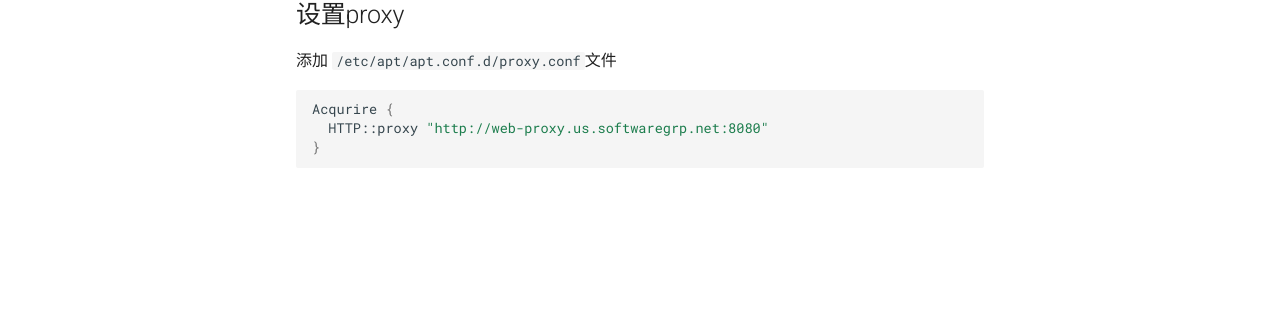
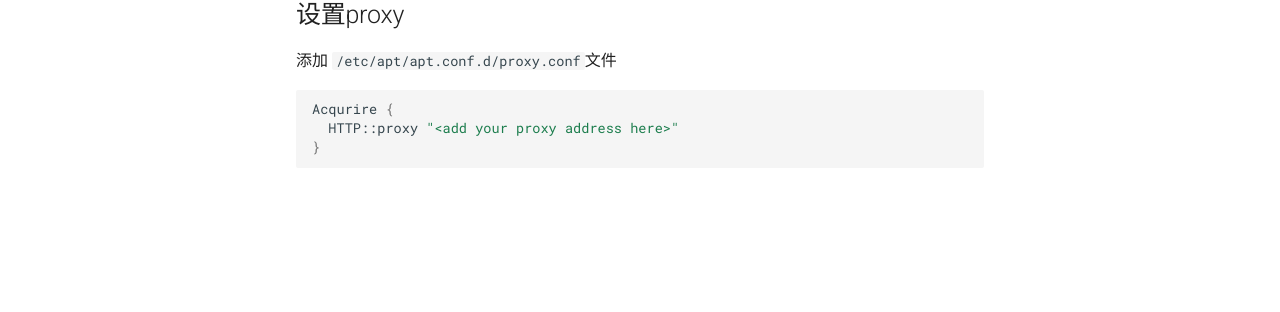
Before and after one commit to zhoukaidev/ks_blog, an MkDocs documentation site: the page built from docs/shell/linux/apt.md, in a window 1280 px wide. Shown: the part 296-608 px from the top of the page. Built offline with MkDocs 1.6.1 and Material for MkDocs 9.7.7, drawn with Linux system fonts in a browser that asks for light colours; comment, search, counter and statistics services are not loaded; some of the changed lines change nothing that is shown.

Commit message:
Update apt.md

````diff
--- a/docs/shell/linux/apt.md
+++ b/docs/shell/linux/apt.md
@@ -8,6 +8,6 @@
 
 ```shell
 Acqurire {
-  HTTP::proxy "http://web-proxy.us.softwaregrp.net:8080"
+  HTTP::proxy "<add your proxy address here>"
 }
 ```
````
